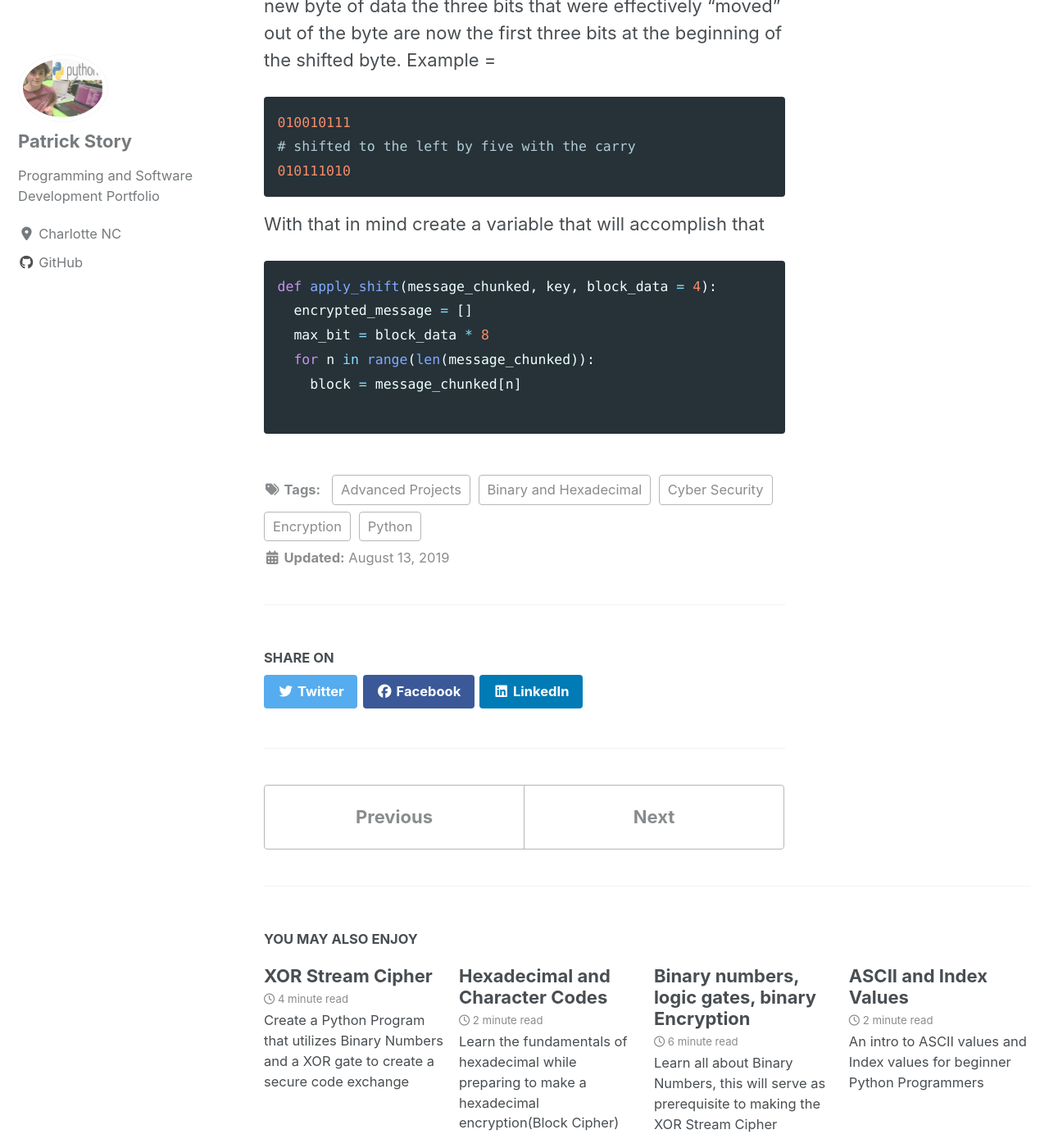
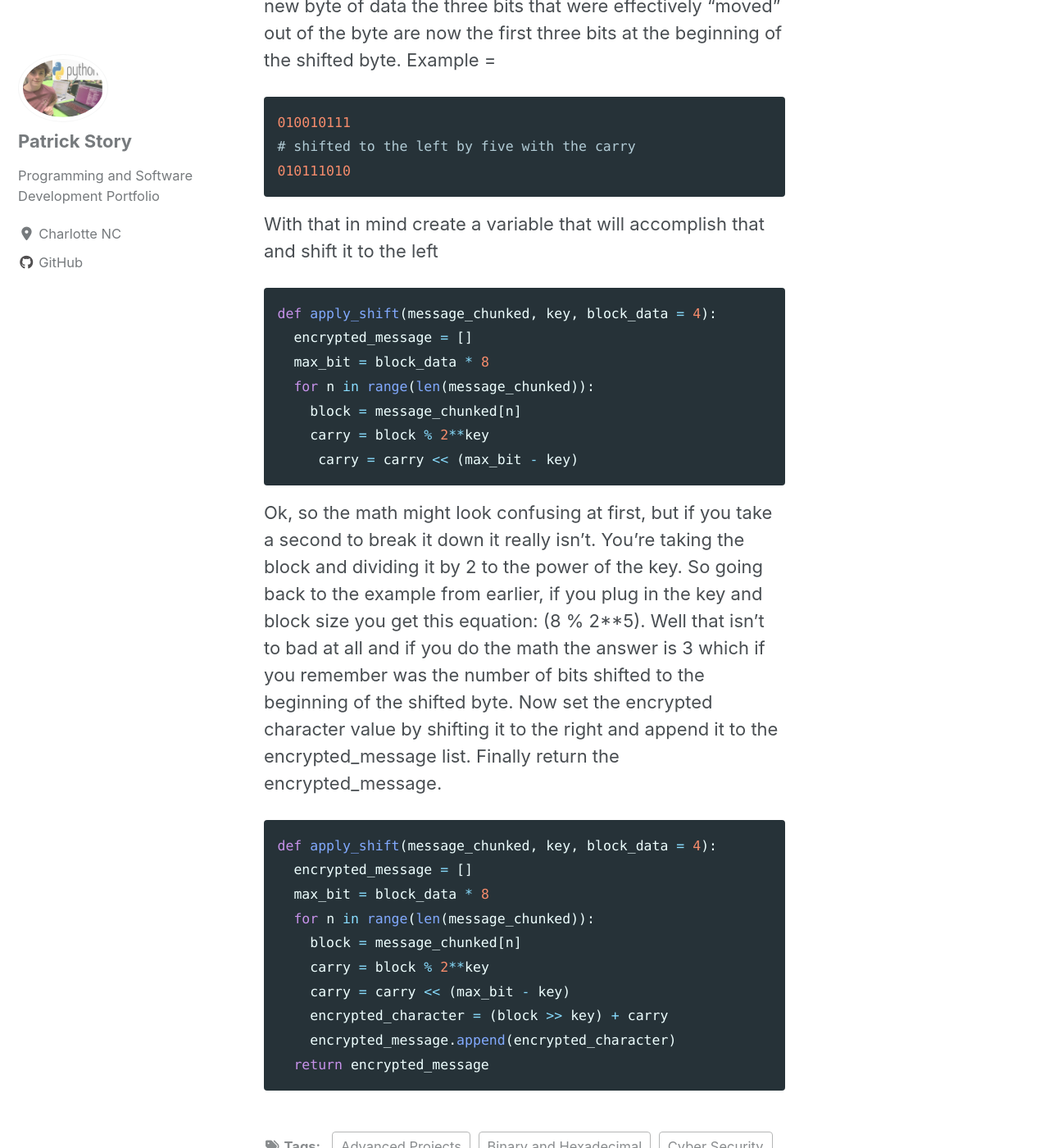
Before and after one commit to Patchyst/Patchyst.github.io, a Jekyll site: the page built from _posts/2019-08-13-BlockCipher.md, in a window 1280 px wide and 1400 px high, scrolled down 7472 px. Shown: the whole window at 82% size. Built offline with Jekyll 4.4.1, drawn with Linux system fonts in a browser that asks for light colours; cached includes are drawn as plain includes; nearby versions of some CDN libraries; some of the changed text lies outside the part shown.

Commit message:
updating Block Cipher Project

````diff
--- a/_posts/2019-08-13-BlockCipher.md
+++ b/_posts/2019-08-13-BlockCipher.md
@@ -172,12 +172,27 @@ Example =
 # shifted to the left by five with the carry
 010111010
 ```
-With that in mind create a variable that will accomplish that
+With that in mind create a variable that will accomplish that and shift it to the left
 ```python
 def apply_shift(message_chunked, key, block_data = 4):
   encrypted_message = []
   max_bit = block_data * 8
   for n in range(len(message_chunked)):
     block = message_chunked[n]
-
+    carry = block % 2**key
+     carry = carry << (max_bit - key)
 ```
+Ok, so the math might look confusing at first, but if you take a second to break it down it really isn't. You're taking the block and dividing it by 2 to the power of the key. So going back to the example from earlier, if you plug in the key and block size you get this equation: (8 % 2**5). Well that isn't to bad at all and if you do the math the answer is 3 which if you remember was the number of bits shifted to the beginning of the shifted byte.
+Now set the encrypted character value by shifting it to the right and append it to the encrypted_message list. Finally return the encrypted_message.
+```python
+def apply_shift(message_chunked, key, block_data = 4):
+  encrypted_message = []
+  max_bit = block_data * 8
+  for n in range(len(message_chunked)):
+    block = message_chunked[n]
+    carry = block % 2**key
+    carry = carry << (max_bit - key)
+    encrypted_character = (block >> key) + carry
+    encrypted_message.append(encrypted_character)
+  return encrypted_message
+```
````
